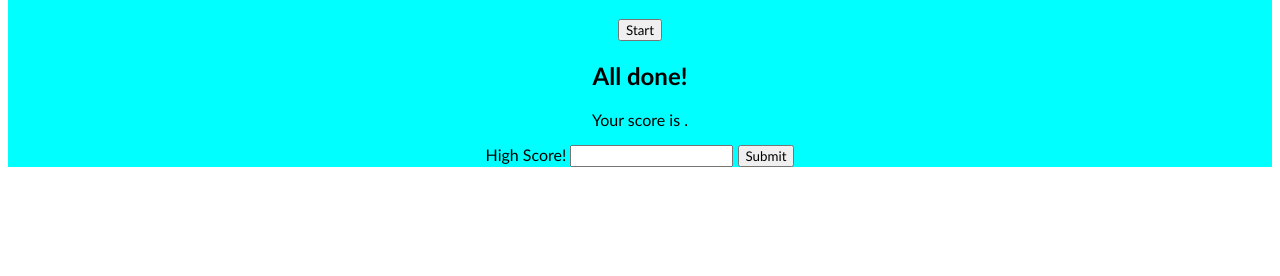
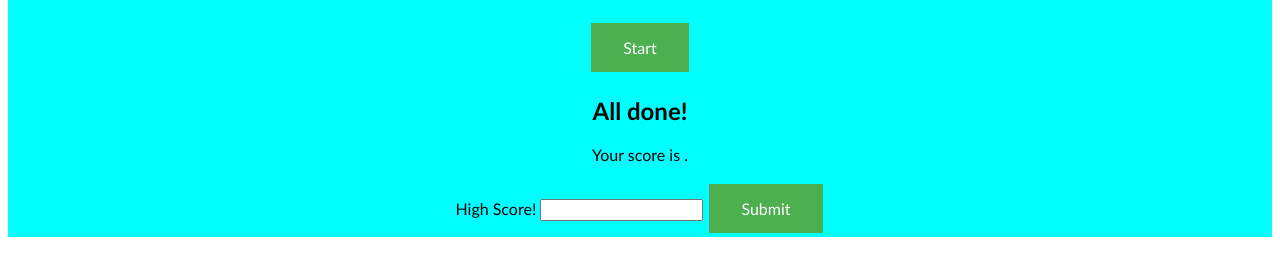
Before and after one commit to ShanoBueno/kwicky-kwiz, a plain HTML site: page index.html in a window 1280 px wide. Shown: the part 90-366 px from the top of the page. Drawn offline with Linux system fonts and the light colour scheme.

Commit message:
more styling

```diff
--- a/index.html
+++ b/index.html
@@ -5,7 +5,7 @@
   <meta charset="UTF-8" />
   <meta name="viewport" content="width=device-width, initial-scale=1.0" />
   <meta http-equiv="X-UA-Compatible" content="ie=edge" />
-  <title>Coding Quiz</title>
+  <title>Quiz</title>
     <link rel="stylesheet" href="style.css" />
 
 
--- a/style.css
+++ b/style.css
@@ -8,7 +8,19 @@ h1{
 }
 
 button {
-  text-align: center
+
+  margin-left: 20px;
+  margin-right: 20px;
+   background-color: #4CAF50;
+  border: none;
+  color: white;
+  padding: 15px 32px;
+  text-align: center;
+  text-decoration: none;
+  display: inline-block;
+  font-size: 16px;
+  margin: 4px 2px;
+  cursor: pointer;
 }
 
 .wrapper {
```
Also changed, not shown: 1 other file.
